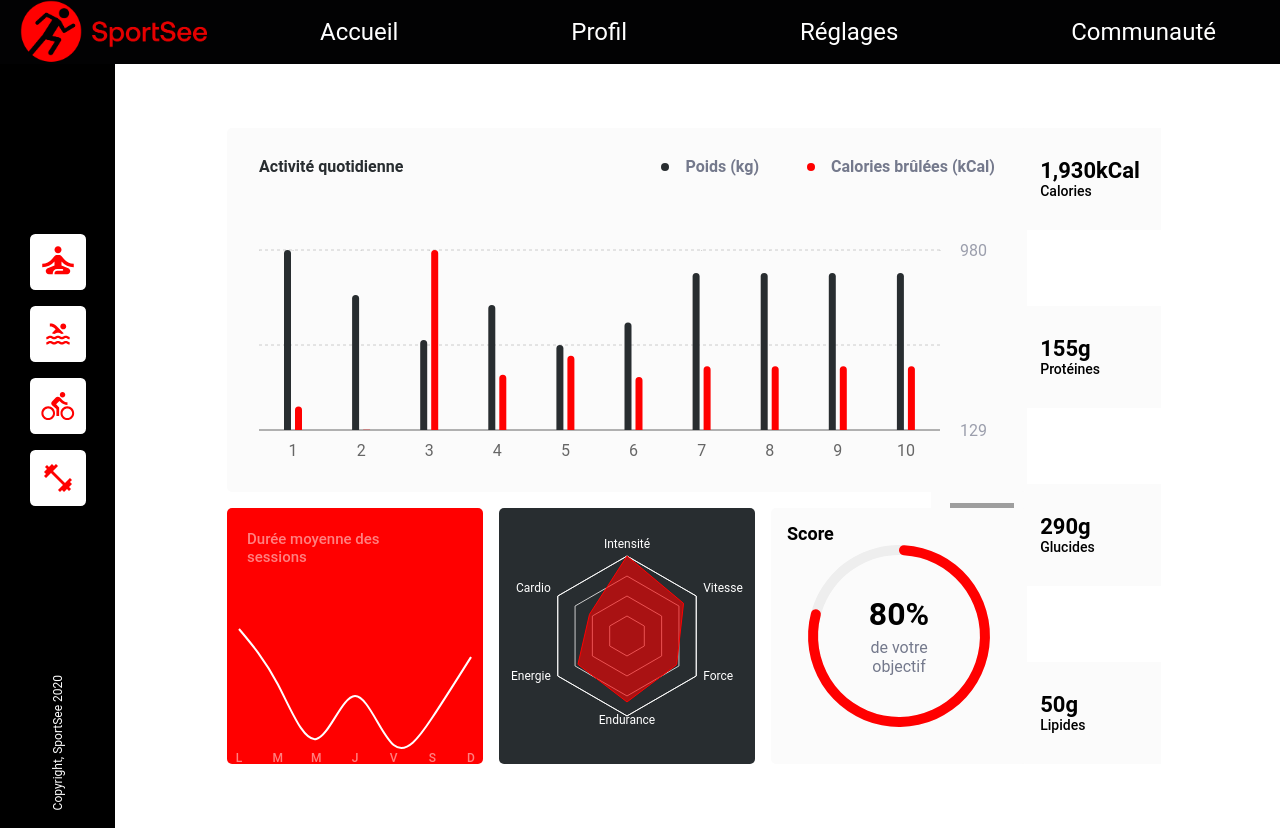
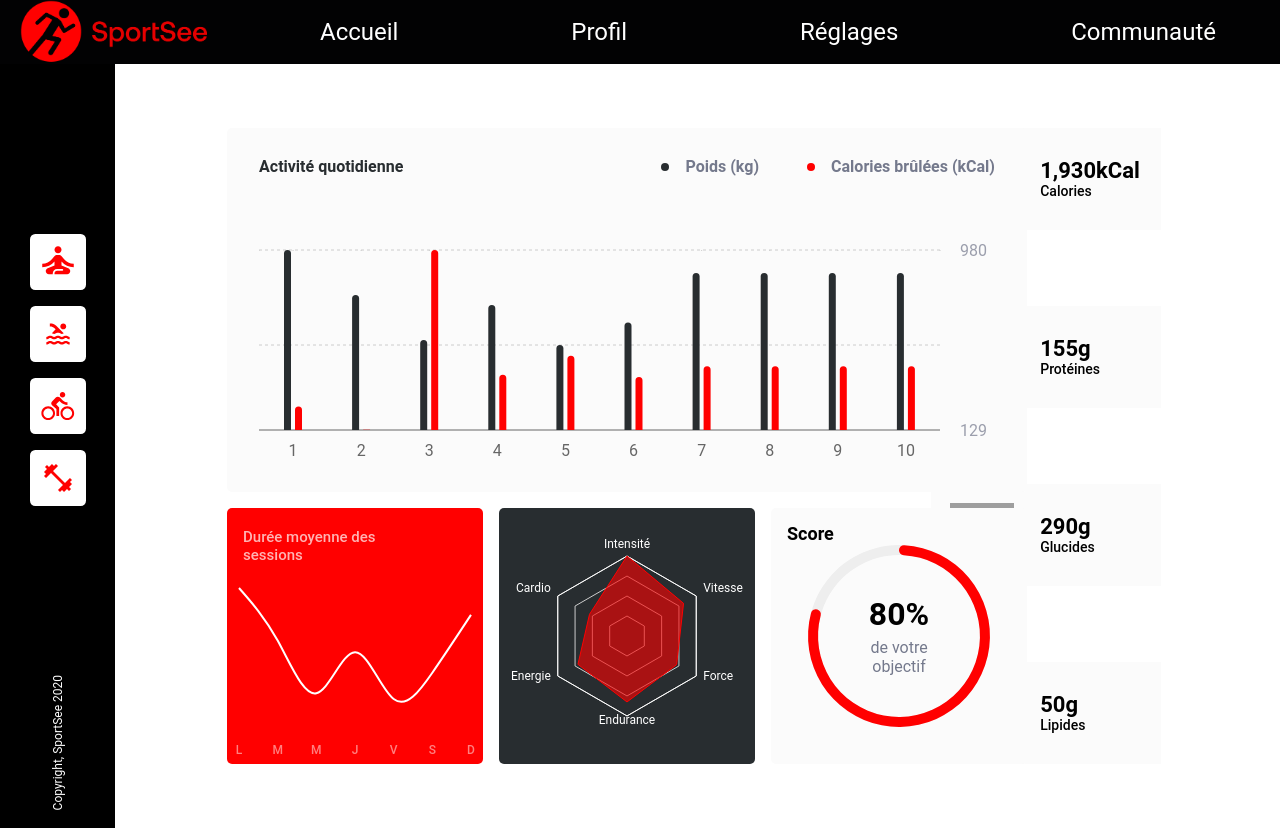
Before and after one commit to Deltyx/sportsee-app, a React (Create React App) app: page / in a window 1280 px wide. Built offline with nearby package versions, Linux system fonts and the light colour scheme; grey boxes are pictures that could not be loaded.

Commit message:
Added Session_Duration_Chart custom tooltip

```diff
--- a/src/components/session_duration_chart/Session_Duration_Chart.js
+++ b/src/components/session_duration_chart/Session_Duration_Chart.js
@@ -34,6 +34,24 @@ const data = [
   },
 ];
 
+/**
+  * Format Tooltip
+  * @param {array} payload - source data
+  * @param {boolean} active - is Tootip active
+  * @returns the value when a dot on the line is pointed
+*/
+
+ function CustomToolTypeSessionDuration({payload, active}){
+  if(active){
+      return (
+          <div className='Session_Duration_Chart-tooltip'>
+              <div>{`${payload[0].value}`}min</div>
+          </div>
+      )
+  }
+  return null
+}
+
 export default class Session_Duration_Chart extends PureComponent {
   render() {
     return (
@@ -43,10 +61,10 @@ export default class Session_Duration_Chart extends PureComponent {
           <LineChart
             data={data}
             margin={{
-              top:60,
+              top:80,
               right:12,
               left:12,
-              bottom:50
+              bottom:35
           }}
           >
             <XAxis
@@ -54,11 +72,11 @@ export default class Session_Duration_Chart extends PureComponent {
               axisLine={false}
               tickLine={false}
               tick={{fontSize: 12, fontWeight: 500}}
-
+              tickMargin={40}
               stroke='rgba(255, 255, 255, 0.5)'
             />
             <YAxis hide='true' domain={['dataMin', 'dataMax']} />
-            <Tooltip />
+            <Tooltip content={<CustomToolTypeSessionDuration />} cursor={false}/>
             <Line
               dataKey='sessionLength'
               type='natural'
--- a/src/components/session_duration_chart/Session_Duration_Chart.scss
+++ b/src/components/session_duration_chart/Session_Duration_Chart.scss
@@ -6,16 +6,28 @@
     background: $primary-color;
     border-radius: 5px;
 
-
+    position: relative;
 }
 
 .Session_Duration_Chart-title {
     font-size: 15px;
     font-weight: 500;
     color: #FFFFFF;
-    opacity: 0.5;
+    opacity: 0.7;
     width: 150px;
-    position: relative;
-    top: 10px;
-    left: 20px;
+
+    position: absolute;
+    top: 0.5rem;
+    left: 1rem;
 }
+
+.Session_Duration_Chart-tooltip {
+    background-color: white;
+    padding: 0.5rem;
+}
+
+.Session_Duration_Chart-tooltip > div {
+    color: black;
+    font-size: 12px;
+    font-weight: 600;
+}
```
